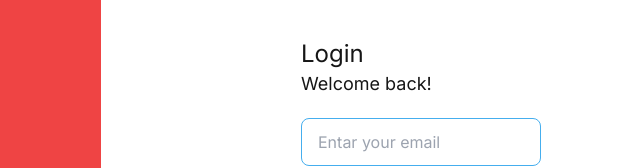
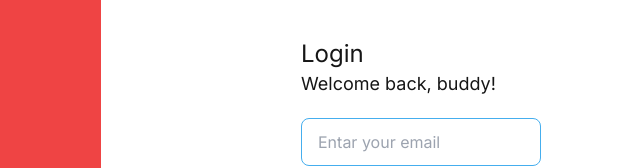
Before and after one commit to ekirahmanda/bitcrafters-event, a Next.js app: page /login in a window 1280 px wide. Shown: the part 242-410 px from the top of the page, without its empty margins (539-1179 px from the left). Built offline with nearby package versions, Linux system fonts and the light colour scheme.

Commit message:
push login to staging

```diff
--- a/src/components/auth/login1.jsx
+++ b/src/components/auth/login1.jsx
@@ -9,7 +9,7 @@ export const Login1 = () => {
       <div className="flex justify-center items-center">
         <div className="w-[240px]">
           <h1 className="text-2xl">Login</h1>
-          <p className="text-lg">Welcome back!</p>
+          <p className="text-lg">Welcome back, buddy!</p>
           <form className="mt-5 form-control gap-2">
             <input
               className="input input-primary"
```
